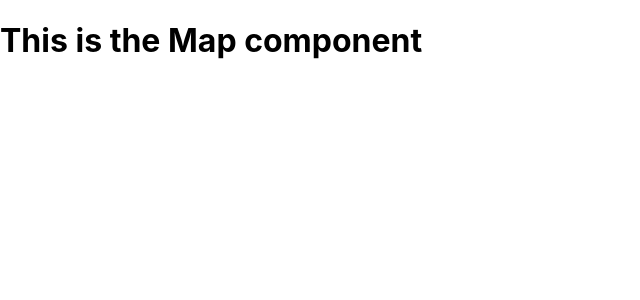
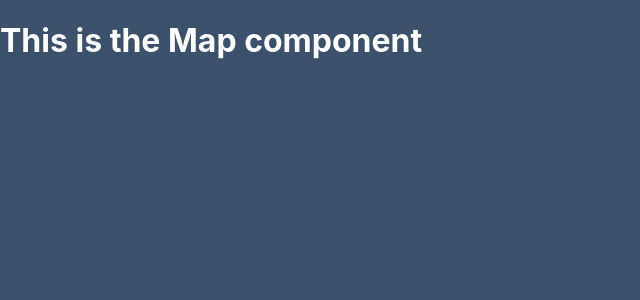
Before and after one commit to hhaslam11/owl-client, a React (Create React App) app: page / in a window 1280 px wide. Shown: the top 300 px of the page, without its empty margins (0-640 px from the left). Built offline with nearby package versions, Linux system fonts and the light colour scheme.

Commit message:
add css file for map

```diff
--- a/src/Map.js
+++ b/src/Map.js
@@ -1,4 +1,6 @@
 import React from "react";
+
+import "./map.css"
 
 export default function Button(props) {
   return (
--- /dev/null
+++ b/src/map.css
@@ -0,0 +1,11 @@
+body {
+  background-color: #3a506b;
+  color: #fff;
+}
+
+img.owl {
+  position: absolute;
+  top: 30px;
+  left: 30px;
+  z-index: 2;
+}
```
Also changed, not shown: src/Map.scss (deleted).
